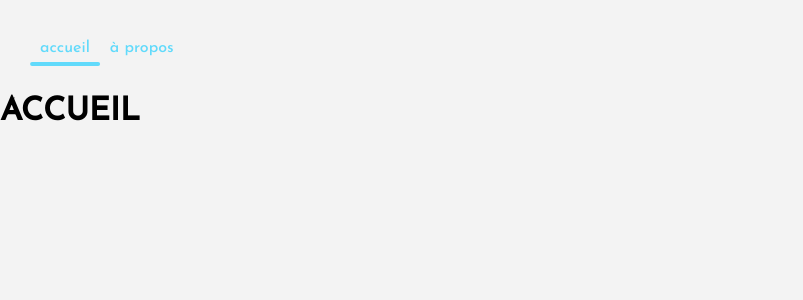
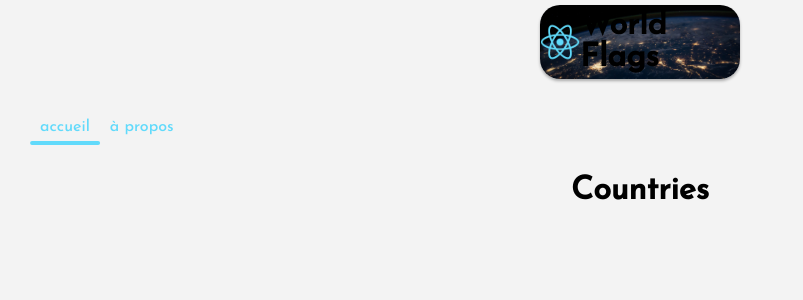
Before and after one commit to Viktoria-Iudina/my-flags-app, a React (Create React App) app: page / in a window 1280 px wide. Shown: the top 300 px of the page, without its empty margins (0-803 px from the left). Built offline with nearby package versions, Linux system fonts and the light colour scheme; no server answers.

Commit message:
Added Logo and Countries components

```diff
--- a/package.json
+++ b/package.json
@@ -6,6 +6,7 @@
     "@testing-library/jest-dom": "^5.16.4",
     "@testing-library/react": "^13.3.0",
     "@testing-library/user-event": "^13.5.0",
+    "axios": "^0.27.2",
     "react": "^18.2.0",
     "react-dom": "^18.2.0",
     "react-router-dom": "^6.3.0",
--- /dev/null
+++ b/src/components/Countries.js
@@ -0,0 +1,20 @@
+import axios from "axios";
+import React, { useEffect, useState } from "react";
+import Navigation from "../components/Navigation";
+
+const Countries = () => {
+  const [data, setData] = useState([]);
+  useEffect(() => {
+    axios
+      .get("https://restcountries.com/v3.1/all")
+      .then((res) => console.log(res.data));
+  }, []);
+
+  return (
+    <div>
+      <h1 className="countries">Countries</h1>
+    </div>
+  );
+};
+
+export default Countries;
--- /dev/null
+++ b/src/components/Logo.js
@@ -0,0 +1,12 @@
+import React from "react";
+
+const Logo = () => {
+  return (
+    <div className="logo">
+      <img src="./logo192.png" alt="logo" />
+      <h1>World Flags</h1>
+    </div>
+  );
+};
+
+export default Logo;
--- a/src/pages/About.js
+++ b/src/pages/About.js
@@ -1,9 +1,11 @@
 import React from "react";
 import Navigation from "../components/Navigation";
+import Logo from "../components/Logo";
 
 const About = () => {
   return (
     <div>
+      <Logo />
       <Navigation />
       <h1>A propos</h1>
       <br />
--- a/src/pages/Home.js
+++ b/src/pages/Home.js
@@ -1,11 +1,14 @@
 import React from "react";
 import Navigation from "../components/Navigation";
+import Logo from "../components/Logo";
+import Countries from "../components/Countries";
 
 const Home = () => {
   return (
     <div>
+      <Logo />
       <Navigation />
-      <h1 className="uppercase">Accueil</h1>
+      <Countries />
     </div>
   );
 };
```
Also changed, not shown: 1 other file (tests, documents, lock files or other folders).
